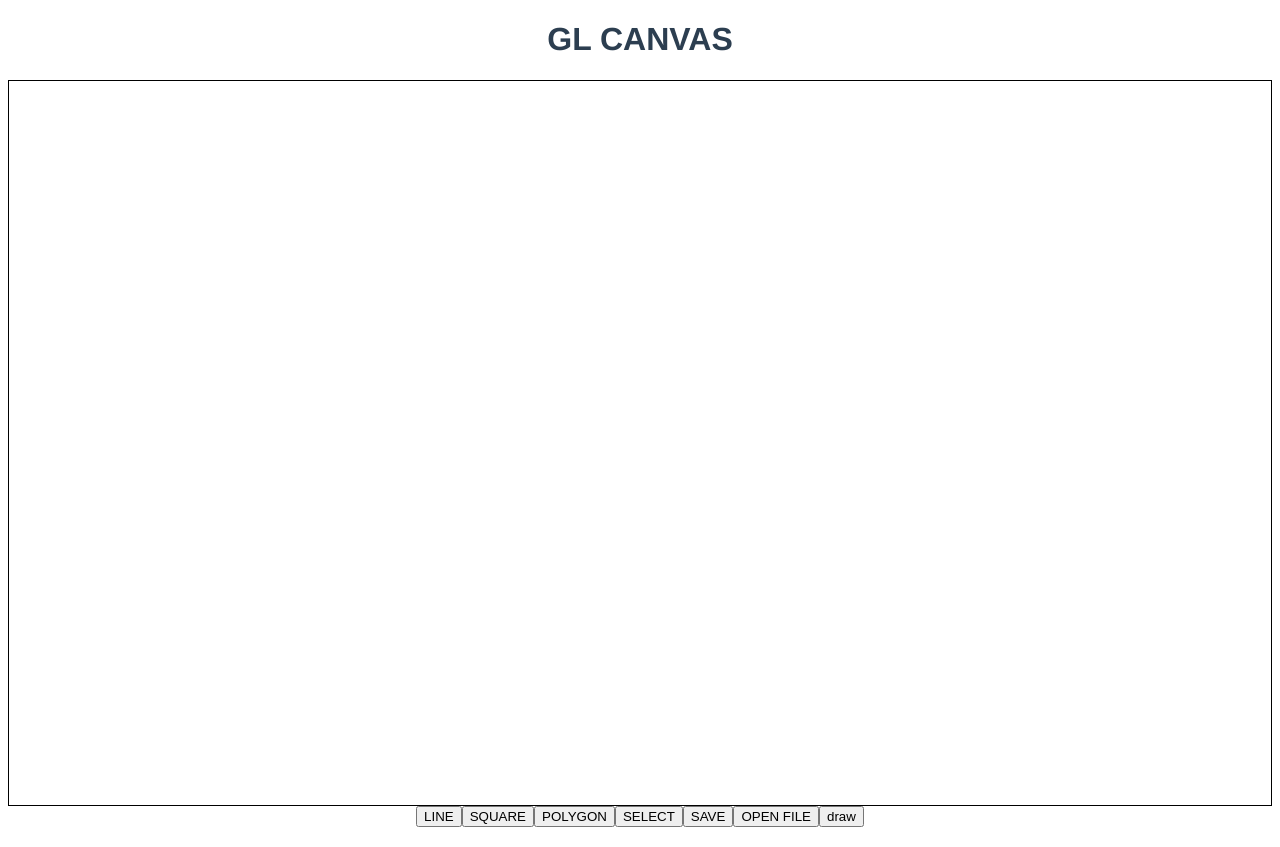
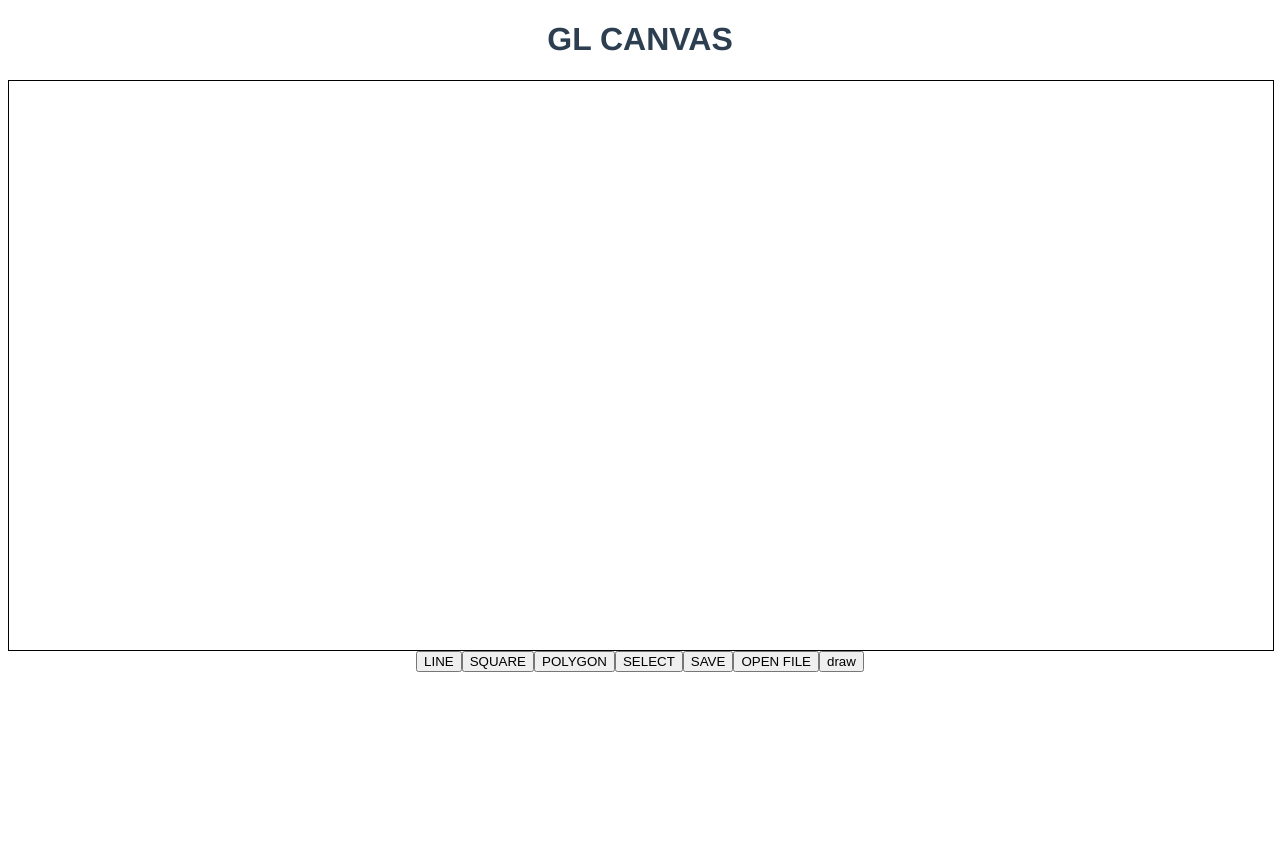
Before and after one commit to BeRay31/WebGiLe, a Vue app: page /#/ in a window 1280 px wide. After the commit the page ends 800 px from the top, so only its background shows below. Built offline with nearby package versions, Linux system fonts and the light colour scheme.

Commit message:
allow drawing multiple lines

```diff
--- a/src/views/Home.vue
+++ b/src/views/Home.vue
@@ -99,8 +99,6 @@ export default {
     this.gl.framebufferTexture2D(this.gl.FRAMEBUFFER, attachmentPoint, this.gl.TEXTURE_2D, textureBuffer, lvl);
     this.gl.framebufferRenderbuffer(this.gl.FRAMEBUFFER, this.gl.DEPTH_ATTACHMENT, this.gl.RENDERBUFFER, depthBuffer);
     this.gl.bindFramebuffer(this.gl.FRAMEBUFFER, null);
-
-    // this.editor = new Editor(this.canvas, this.gl);
   },
   methods: {
     clearCanvas() {
@@ -264,5 +262,11 @@ export default {
 <style lang="scss" scoped>
 .canvas-container {
   border: solid 1px black;
+  width: 100%;
+  display: flex;
+  align-items: center;
+  canvas {
+    width: 80%;
+  }
 }
 </style>
```
